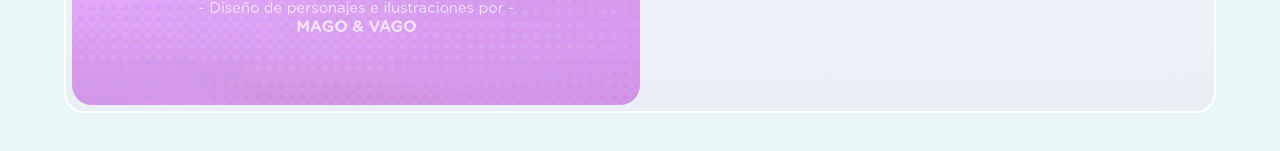
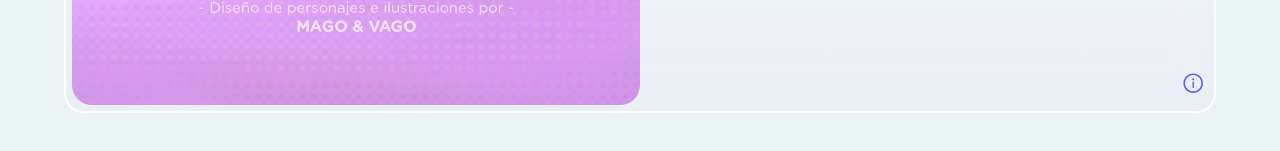
Before and after one commit to alireza-asgharii/form, a React (Create React App) app: page / in a window 1280 px wide. Shown: the part 617-768 px from the top of the page. Built offline with nearby package versions, Linux system fonts and the light colour scheme.

Commit message:
creat link for about designer

```diff
--- a/src/components/Landing.js
+++ b/src/components/Landing.js
@@ -2,13 +2,15 @@ import React from "react";
 import { Link } from "react-router-dom";
 
 //styles
-import styles from '../styles/Landing.module.scss';
+import styles from "../styles/Landing.module.scss";
+
+//Icon
+import { AiOutlineInfoCircle } from "react-icons/ai";
 
 const Landing = () => {
   return (
     <div className={styles.container}>
-      <div className={styles.imgContainer}>
-      </div>
+      <div className={styles.imgContainer}></div>
       <div className={styles.buttonContainer}>
         <h3>
           Discover your <br />
@@ -23,6 +25,11 @@ const Landing = () => {
           <Link to="/login">Sign in</Link>
         </div>
       </div>
+      <div className={styles.about}>
+        <a href="https://dribbble.com/shots/15889044-Login-Register-Mobile-App">
+          <AiOutlineInfoCircle />
+        </a>
+      </div>
     </div>
   );
 };
--- a/src/styles/Landing.module.scss
+++ b/src/styles/Landing.module.scss
@@ -1,4 +1,5 @@
 .container {
+  position: relative;
   display: flex;
   flex-direction: column;
   justify-content: space-around;
@@ -24,7 +25,7 @@
   width: 100%;
   height: 100%;
   border-radius: inherit;
-  background: url('../image/Character-Login.png') no-repeat;
+  background: url("../image/Character-Login.png") no-repeat;
   background-size: cover;
   background-position: center;
   border-radius: 20px;
@@ -66,9 +67,9 @@
       color: #3f3c51d4;
       font-weight: 700;
       border-radius: 10px;
-      transition: all ease .3s;
+      transition: all ease 0.3s;
 
-      @media screen and (max-width: 660px){
+      @media screen and (max-width: 660px) {
         cursor: default;
       }
 
@@ -78,7 +79,7 @@
         left: 3px;
         z-index: 2;
         &:hover {
-          color: black
+          color: black;
         }
       }
       &:last-child {
@@ -88,11 +89,19 @@
         right: 3px;
         z-index: 1;
         &:hover {
-          color: black
+          color: black;
         }
       }
     }
   }
+}
+
+.about {
+  position: absolute;
+  bottom: 10px;
+  right: 10px;
+  font-size: 1.4rem;
+  opacity: 0.6;
 }
 
 @media screen and (min-width: 999px) {
```
